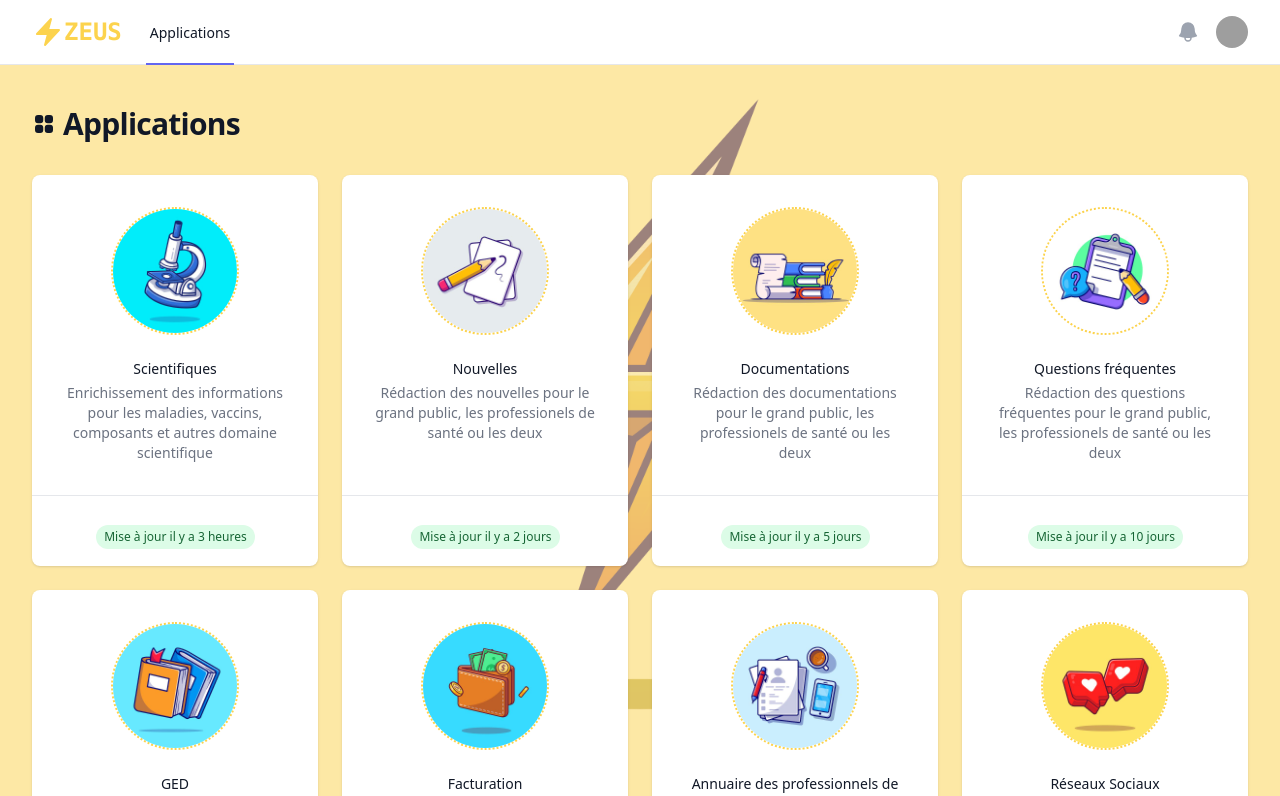
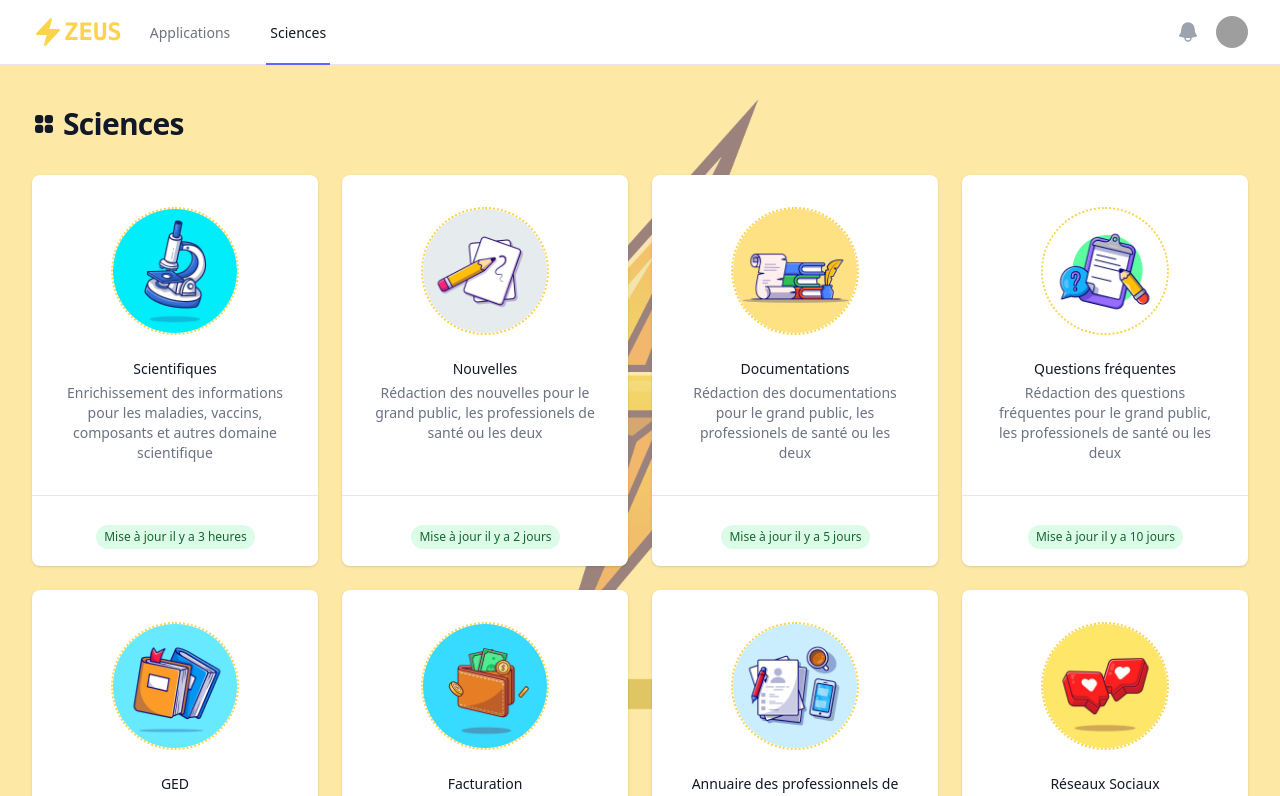
Before and after one commit to BGuimberteauMV/zeus-frontend, a React (Vite) app: page /sciences in a window 1280 px wide. Shown: the top 796 px of the page. Built offline with nearby package versions, Linux system fonts and the light colour scheme; grey boxes are pictures that could not be loaded.

Commit message:
Add layout with master + navigation

```diff
--- a/package.json
+++ b/package.json
@@ -12,7 +12,8 @@
     "@headlessui/react": "^1.7.8",
     "@heroicons/react": "^2.0.14",
     "react": "^18.2.0",
-    "react-dom": "^18.2.0"
+    "react-dom": "^18.2.0",
+    "react-router-dom": "^6.8.1"
   },
   "devDependencies": {
     "@editorjs/editorjs": "^2.26.5",
--- a/src/App.tsx
+++ b/src/App.tsx
@@ -1,21 +1,17 @@
 import "./App.css";
-import ApplicationList from "./components/ApplicationList";
-import NavigationBar from "./layouts/NavigationBar";
-import TitleContent from "./layouts/TitleContent";
+import { Navigate, Route, Routes, useSearchParams } from "react-router-dom";
+import Layout from "./layouts/Layout";
+import HomePage from "./components/HomePage";
+import SciencesList from "./components/SciencesList";
 
 function App() {
   return (
-    <>
-      <div className="min-h-full">
-        <NavigationBar />
-        <div className="py-10">
-          <TitleContent title="Applications" heroicIconName="Squares2X2Icon" />
-          <main>
-            <ApplicationList />
-          </main>
-        </div>
-      </div>
-    </>
+    <Routes>
+      <Route element={<Layout />}>
+        <Route path="/" element={<HomePage />} />
+        <Route path="/sciences" element={<SciencesList />} />
+      </Route>
+    </Routes>
   );
 }
 
--- /dev/null
+++ b/src/components/HomePage.tsx
@@ -0,0 +1,7 @@
+import ApplicationList from "../components/ApplicationList";
+
+function HomePage() {
+  return <ApplicationList />;
+}
+
+export default HomePage;
--- /dev/null
+++ b/src/components/SciencesList.tsx
@@ -0,0 +1,7 @@
+import ApplicationList from "../components/ApplicationList";
+
+function SciencesList() {
+  return <ApplicationList />;
+}
+
+export default SciencesList;
--- /dev/null
+++ b/src/layouts/Layout.tsx
@@ -0,0 +1,29 @@
+import { Outlet, useLocation } from "react-router-dom";
+import NavigationBar from "./NavigationBar";
+import TitleContent from "./TitleContent";
+
+const titles = [
+  { pathname: "/", title: "Applications" },
+  { pathname: "/sciences", title: "Sciences" },
+];
+
+function Layout() {
+  const location = useLocation();
+
+  return (
+    <div className="min-h-full">
+      <NavigationBar />
+      <div className="py-10">
+        <TitleContent
+          title={titles.find((title) => title.pathname === location.pathname)?.title || ""}
+          heroicIconName="Squares2X2Icon"
+        />
+        <main>
+          <Outlet />
+        </main>
+      </div>
+    </div>
+  );
+}
+
+export default Layout;
--- a/src/layouts/NavigationBar.tsx
+++ b/src/layouts/NavigationBar.tsx
@@ -1,8 +1,12 @@
 import { Fragment } from "react";
 import { Disclosure, Menu, Transition } from "@headlessui/react";
 import HeroIcon from "../components/HeroicIcon";
+import { useLocation } from "react-router-dom";
 
-const navigation = [{ name: "Applications", href: "#", current: true }];
+const navigation = [
+  { name: "Applications", href: "/" },
+  { name: "Sciences", href: "/sciences" },
+];
 
 const userNavigation = [
   { name: "Votre profil", href: "#" },
@@ -22,6 +26,8 @@ function classNames(...classes: string[]) {
 }
 
 function NavigationBar({}) {
+  const location = useLocation();
+
   return (
     <>
       <Disclosure as="nav" className="border-b border-gray-200 bg-white">
@@ -41,12 +47,12 @@ function NavigationBar({}) {
                         key={item.name}
                         href={item.href}
                         className={classNames(
-                          item.current
+                          location.pathname === item.href
                             ? "border-indigo-500 text-gray-900"
                             : "border-transparent text-gray-500 hover:border-gray-300 hover:text-gray-700",
                           "inline-flex items-center px-1 pt-1 border-b-2 text-sm font-medium"
                         )}
-                        aria-current={item.current ? "page" : undefined}
+                        aria-current={location.pathname === item.href ? "page" : undefined}
                       >
                         {item.name}
                       </a>
@@ -121,12 +127,12 @@ function NavigationBar({}) {
                     as="a"
                     href={item.href}
                     className={classNames(
-                      item.current
+                      location.pathname === item.href
                         ? "bg-indigo-50 border-indigo-500 text-indigo-700"
                         : "border-transparent text-gray-600 hover:bg-gray-50 hover:border-gray-300 hover:text-gray-800",
                       "block pl-3 pr-4 py-2 border-l-4 text-base font-medium"
                     )}
-                    aria-current={item.current ? "page" : undefined}
+                    aria-current={location.pathname === item.href ? "page" : undefined}
                   >
                     {item.name}
                   </Disclosure.Button>
--- a/src/main.tsx
+++ b/src/main.tsx
@@ -1,7 +1,10 @@
-import ReactDOM from 'react-dom/client'
-import App from './App'
-import './index.css'
+import ReactDOM from "react-dom/client";
+import App from "./App";
+import "./index.css";
+import { BrowserRouter } from "react-router-dom";
 
-ReactDOM.createRoot(document.getElementById('root') as HTMLElement).render(
-  <App />,
-)
+ReactDOM.createRoot(document.getElementById("root") as HTMLElement).render(
+  <BrowserRouter>
+    <App />
+  </BrowserRouter>
+);
```
Also changed, not shown: 1 other file (tests, documents, lock files or other folders).
